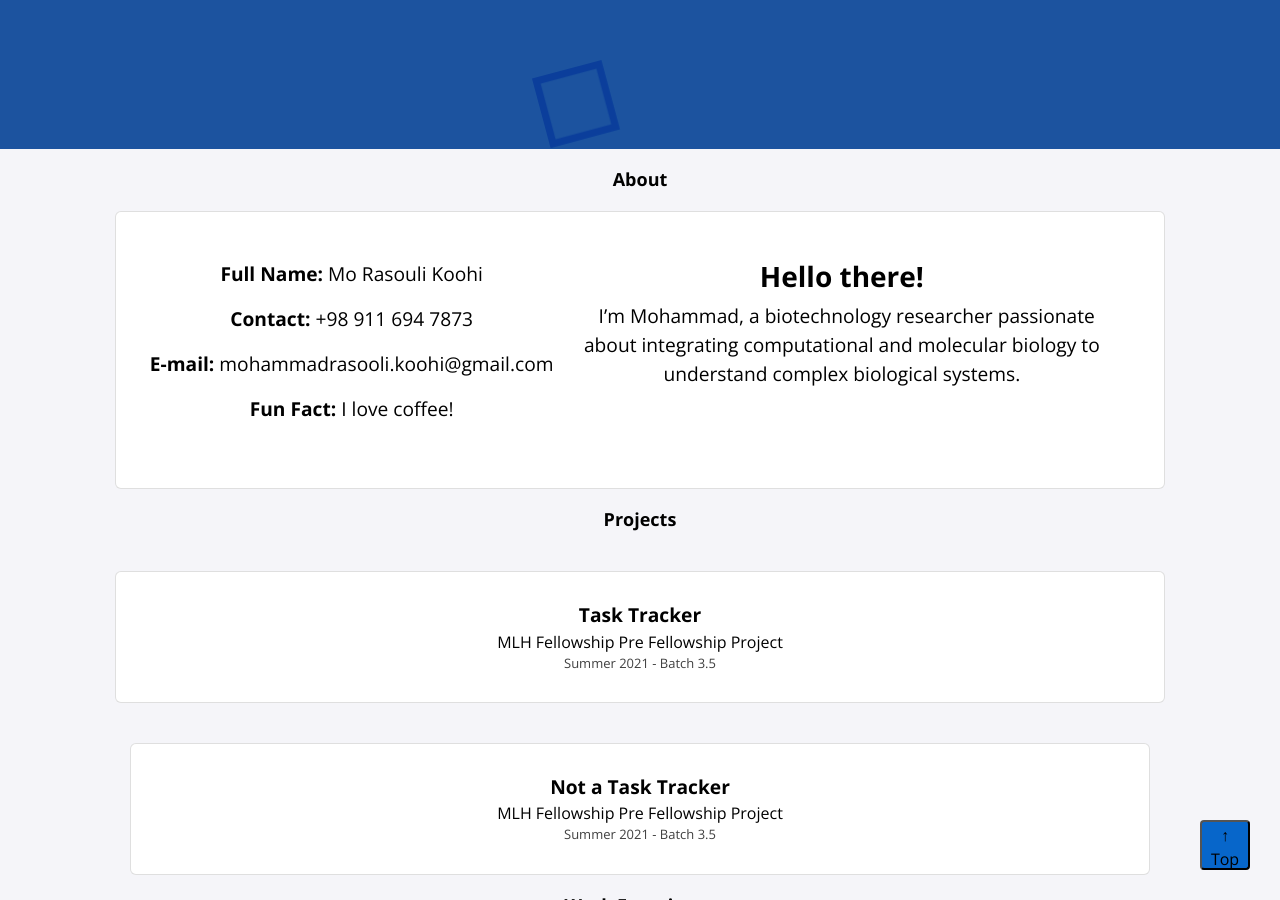
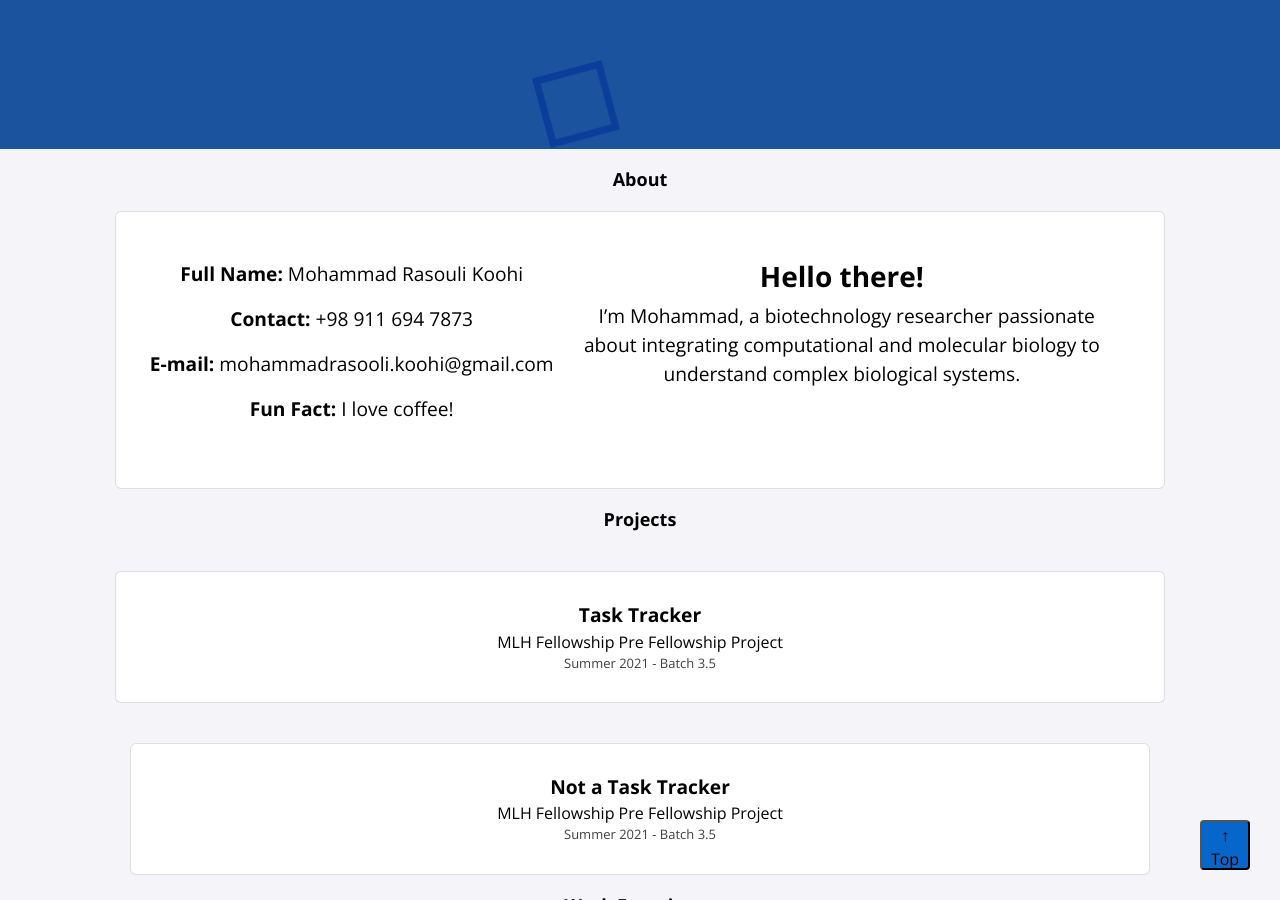
Before and after one commit to mohammad-rasouli/mohammad-rasouli.github.io, a Jekyll site: the page built from index.html, in a window 1280 px wide and 900 px high, scrolled down 697 px. Built offline with Jekyll 4.4.1, drawn with Linux system fonts in a browser that asks for light colours; nearby versions of some CDN libraries.

Commit message:
about.yml

```diff
--- a/_data/about.yml
+++ b/_data/about.yml
@@ -1,4 +1,4 @@
-- name: Mo Rasouli Koohi
+- name: Mohammad Rasouli Koohi
   number: +98 911 694 7873
   email: mohammadrasooli.koohi@gmail.com
   funfact: I love coffee!
```
